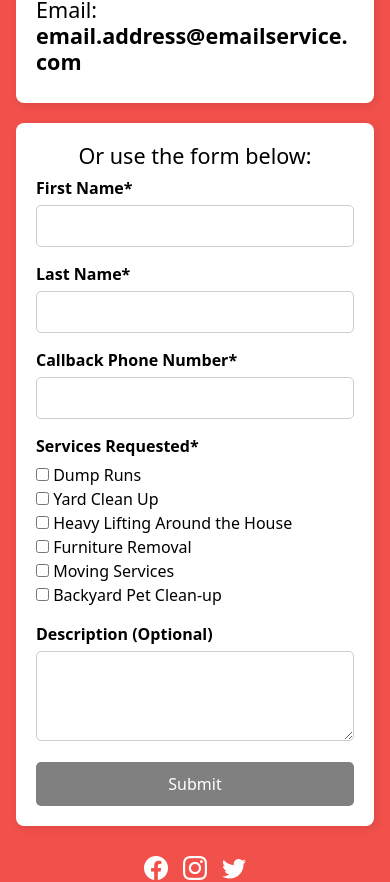
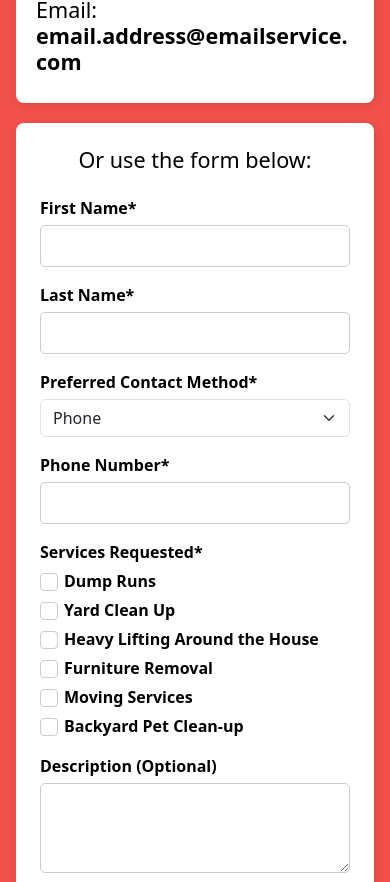
Before and after one commit to Milan03/dukes-removal-services, an Angular app: page / in a window 390 px wide. Shown: the part 1117-1999 px from the top of the page. Built offline with nearby package versions, Linux system fonts and the light colour scheme.

Commit message:
Added preferred contact method phone or email

```diff
--- a/src/app/app.component.html
+++ b/src/app/app.component.html
@@ -99,48 +99,74 @@
         <div class="contact-info">
           <h4>Address: 1234 Duke St, St. John's, NL</h4>
           <h4>Phone Number: 709-123-1234</h4>
-          <h4>Email: <a href="mailto:email.address@emailservice.com" class="email-link">email.address&#64;emailservice.com</a></h4>
+          <h4>Email: <a href="mailto:email.address@emailservice.com"
+              class="email-link">email.address&#64;emailservice.com</a></h4>
         </div>
-        <form [formGroup]="contactForm" (ngSubmit)="submitForm()" class="contact-form">
-          <h4 class="text-center">Or use the form below: </h4>
-          <div class="form-group">
-            <label for="firstName">First Name*</label>
-            <input id="firstName" type="text" formControlName="firstName" required>
-            <small *ngIf="contactForm.controls['firstName'].invalid && contactForm.controls['firstName'].touched">
+        <form [formGroup]="contactForm" (ngSubmit)="submitForm()" class="contact-form p-4">
+          <h4 class="text-center mb-4">Or use the form below:</h4>
+
+          <div class="mb-3">
+            <label for="firstName" class="form-label">First Name*</label>
+            <input id="firstName" type="text" class="form-control" formControlName="firstName" required>
+            <small class="text-danger"
+              *ngIf="contactForm.controls['firstName'].invalid && contactForm.controls['firstName'].touched">
               First name is required (min 2 characters).
             </small>
           </div>
 
-          <div class="form-group">
-            <label for="lastName">Last Name*</label>
-            <input id="lastName" type="text" formControlName="lastName" required>
-            <small *ngIf="contactForm.controls['lastName'].invalid && contactForm.controls['lastName'].touched">
+          <div class="mb-3">
+            <label for="lastName" class="form-label">Last Name*</label>
+            <input id="lastName" type="text" class="form-control" formControlName="lastName" required>
+            <small class="text-danger"
+              *ngIf="contactForm.controls['lastName'].invalid && contactForm.controls['lastName'].touched">
               Last name is required (min 2 characters).
             </small>
           </div>
 
-          <div class="form-group">
-            <label for="phone">Callback Phone Number*</label>
-            <input id="phone" type="tel" formControlName="phone" required>
-            <small *ngIf="contactForm.controls['phone'].invalid && contactForm.controls['phone'].touched">
-              Enter a valid 10-digit phone number.
+          <!-- Preferred Contact Method Dropdown -->
+          <div class="mb-3">
+            <label for="contactMethod" class="form-label">Preferred Contact Method*</label>
+            <select id="contactMethod" class="form-select" formControlName="contactMethod">
+              <option value="phone">Phone</option>
+              <option value="email">Email</option>
+            </select>
+          </div>
+
+          <!-- Show Phone Number Field if "Phone" is Selected -->
+          <div class="mb-3" *ngIf="contactForm.controls['contactMethod'].value === 'phone'">
+            <label for="phone" class="form-label">Phone Number*</label>
+            <input id="phone" type="tel" class="form-control" formControlName="phone">
+            <small class="text-danger"
+              *ngIf="contactForm.controls['phone'].invalid && contactForm.controls['phone'].touched">
+              Enter a valid phone number (e.g., 123-456-7890, (123) 456-7890, or 1234567890).
             </small>
           </div>
 
-          <div class="form-group">
-            <label>Services Requested*</label>
-            <div *ngFor="let service of services">
-              <input type="checkbox" [value]="service" (change)="toggleService(service, $event)">
-              {{ service }}
+          <!-- Show Email Field if "Email" is Selected -->
+          <div class="mb-3" *ngIf="contactForm.controls['contactMethod'].value === 'email'">
+            <label for="email" class="form-label">Email Address*</label>
+            <input id="email" type="email" class="form-control" formControlName="email">
+            <small class="text-danger"
+              *ngIf="contactForm.controls['email'].invalid && contactForm.controls['email'].touched">
+              Enter a valid email address.
+            </small>
+          </div>
+
+          <div class="mb-3">
+            <label class="form-label">Services Requested*</label>
+            <div *ngFor="let service of services" class="form-check">
+              <input type="checkbox" class="form-check-input" [value]="service"
+                (change)="toggleService(service, $event)">
+              <label class="form-check-label">{{ service }}</label>
             </div>
           </div>
 
-          <div class="form-group">
-            <label for="description">Description (Optional)</label>
-            <textarea id="description" formControlName="description" rows="3"></textarea>
+          <div class="mb-3">
+            <label for="description" class="form-label">Description (Optional)</label>
+            <textarea id="description" class="form-control" formControlName="description" rows="3"></textarea>
           </div>
 
-          <button type="submit" [disabled]="contactForm.invalid">Submit</button>
+          <button type="submit" class="btn btn-dark w-100" [disabled]="contactForm.invalid">Submit</button>
         </form>
 
         <div class="social-links mt-4">
--- a/src/app/app.component.ts
+++ b/src/app/app.component.ts
@@ -32,9 +32,24 @@ export class AppComponent {
     this.contactForm = this.fb.group({
       firstName: ['', [Validators.required, Validators.minLength(2)]],
       lastName: ['', [Validators.required, Validators.minLength(2)]],
-      phone: ['', [Validators.required, Validators.pattern('^[0-9]{10}$')]], // Must be 10-digit number
+      contactMethod: ['phone', Validators.required], // Default to Phone
+      phone: ['', [Validators.pattern(/^\(?\d{3}\)?[-.\s]?\d{3}[-.\s]?\d{4}$/)]], // Validates multiple formats
+      email: ['', [Validators.email]], // Email validation
       servicesRequested: this.fb.array([]), // Stores selected services
-      description: [''] // Optional
+      description: ['']
+    });
+
+    // Listen for changes in contactMethod and update validation dynamically
+    this.contactForm.get('contactMethod')?.valueChanges.subscribe((method) => {
+      if (method === 'phone') {
+        this.contactForm.get('phone')?.setValidators([Validators.required, Validators.pattern(/^\(?\d{3}\)?[-.\s]?\d{3}[-.\s]?\d{4}$/)]);
+        this.contactForm.get('email')?.clearValidators();
+      } else {
+        this.contactForm.get('email')?.setValidators([Validators.required, Validators.email]);
+        this.contactForm.get('phone')?.clearValidators();
+      }
+      this.contactForm.get('phone')?.updateValueAndValidity();
+      this.contactForm.get('email')?.updateValueAndValidity();
     });
   }
 
```
